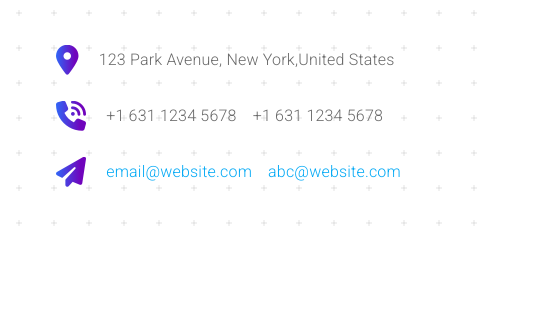
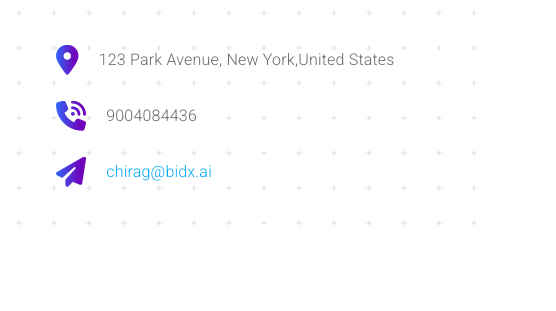
Before and after one commit to chiragbidx/chirag43-agencystarter2, a plain HTML site: page index.html in a window 1280 px wide. Shown: the part 8071-8382 px from the top of the page, 724-1280 px from the left. Drawn offline with Linux system fonts and the light colour scheme; some packages are replaced by stand-ins of ours.

Commit message:
Updated Contact Section in index.html

```diff
--- a/index.html
+++ b/index.html
@@ -1260,14 +1260,12 @@
                         <li>
                             <span class="address-icon gradient-text2"><i aria-hidden="true"
                                                                          class="fas fa-phone-volume"></i></span>
-                            <span class="address-text"><a class="mr-3" href="javascript:void(0)">+1 631 1234 5678</a><a
-                                    href="javascript:void(0)">+1 631 1234 5678</a></span>
+                            <span class="address-text"><a class="mr-3" href="javascript:void(0)">9004084436</a></span>
                         </li>
                         <li>
                             <span class="address-icon gradient-text2"><i aria-hidden="true"
                                                                          class="fas fa-paper-plane"></i></span>
-                            <span class="address-text"><a class="mr-3 alt-color" href="javascript:void(0)">email@website.com</a><a
-                                    class="mr-3 alt-color" href="javascript:void(0)">abc@website.com</a></span>
+                            <span class="address-text"><a class="mr-3 alt-color" href="javascript:void(0)">chirag@bidx.ai</a></span>
                         </li>
                     </ul>
                 </div>
```
Lines whose indentation alone changed are shown as unchanged.
